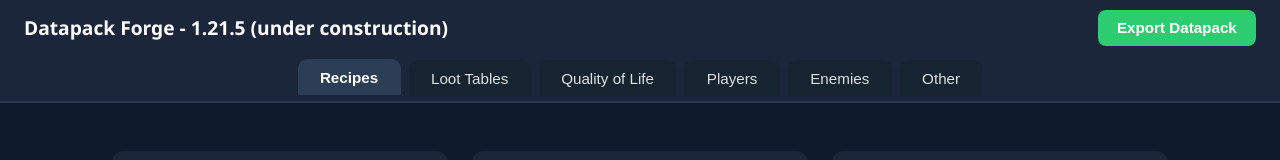
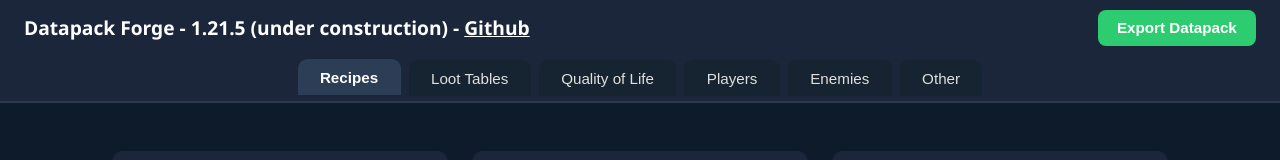
Before and after one commit to Looty20/datapack-forge, a plain HTML site: page index.html in a window 1280 px wide. Shown: the top 160 px of the page. Drawn offline with nearby package versions, Linux system fonts and the light colour scheme.

Commit message:
Update index.html

```diff
--- a/index.html
+++ b/index.html
@@ -9,7 +9,7 @@
 <body>
   <div class="page-wrapper">
     <header class="topbar">
-      <h1>Datapack Forge - 1.21.5 (under construction)</h1>
+      <h1>Datapack Forge - 1.21.5 (under construction) - <a href="https://github.com/Looty20/datapack-forge" style="color: white;">Github</a></h1>
       <button class="export-btn">Export Datapack</button>
     </header>
 
```
